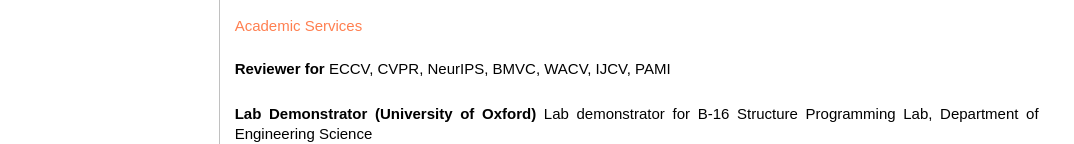
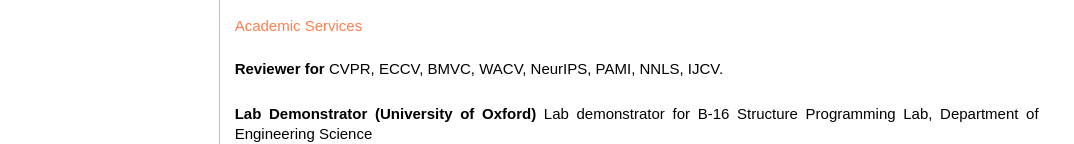
Before and after one commit to aravindhm/aravindhm.github.io, a plain HTML site: page education.html in a window 1280 px wide. Shown: the part 762-906 px from the top of the page, without its empty margins (102-1176 px from the left). Drawn offline with Linux system fonts and the light colour scheme.

Commit message:
Minor fix to reviews section.

```diff
--- a/education.html
+++ b/education.html
@@ -37,7 +37,7 @@
         </div> <!-- end work experience -->
         <div id="Academic Services">
             <h3> Academic Services </h3>
-            <p> <b> Reviewer for </b> ECCV, CVPR, NeurIPS, BMVC, WACV, IJCV, PAMI </p>
+            <p> <b> Reviewer for </b> CVPR, ECCV, BMVC, WACV, NeurIPS, PAMI, NNLS, IJCV. </p>
             <p> <b> Lab Demonstrator (University of Oxford) </b> Lab demonstrator for B-16 Structure Programming Lab, Department of Engineering Science </p>
             <p> <b> Teaching Assitant (IIIT Hyderabad) </b> Teaching Assistant for undergraduate course on Artificial Intelligence at IIIT Hyderabad </p>
         </div>
```
